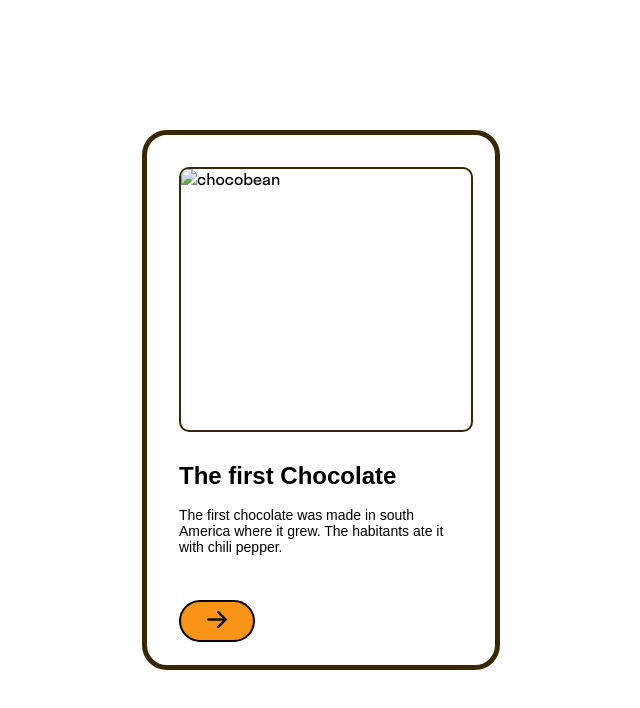
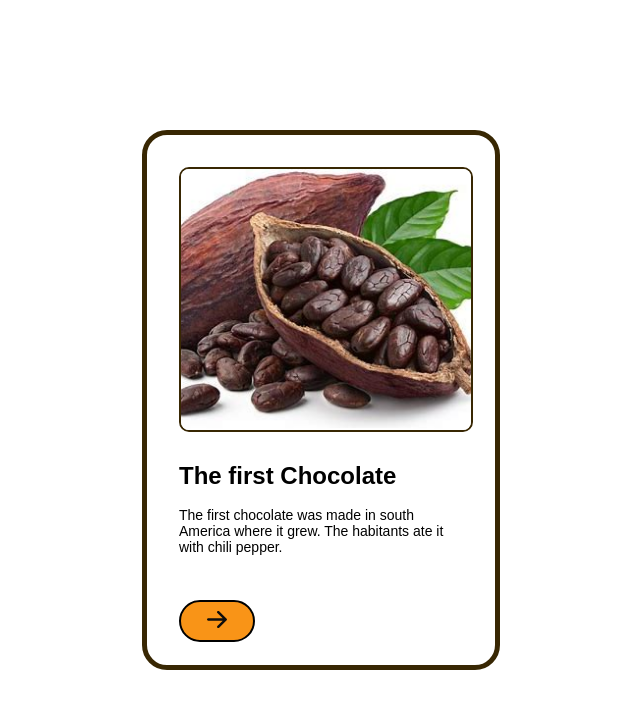
Before and after one commit to thewebsitecreator244/CHOCOLATE, a plain HTML site: page index.html in a window 1280 px wide. Shown: the whole page, without its empty margins (319-959 px from the left). Drawn offline with Linux system fonts and the light colour scheme; the site is published under a folder, as on GitHub Pages, so addresses that start at the root find nothing.

Commit message:
fix: fixed image

```diff
--- a/index.html
+++ b/index.html
@@ -12,7 +12,7 @@
 <body>
     <div class="card">
         <div class="card__wrapper-image">
-            <img class = "card__image" src = "/img/1mage0fc0c0ben.jpg" alt="chocobean">
+            <img class = "card__image" src = "./img/1mage0fc0c0ben.jpg" alt="chocobean">
         </div>
         <div class="card__text">
             <h2 class="card__tittle">The first Chocolate</h2>
```
